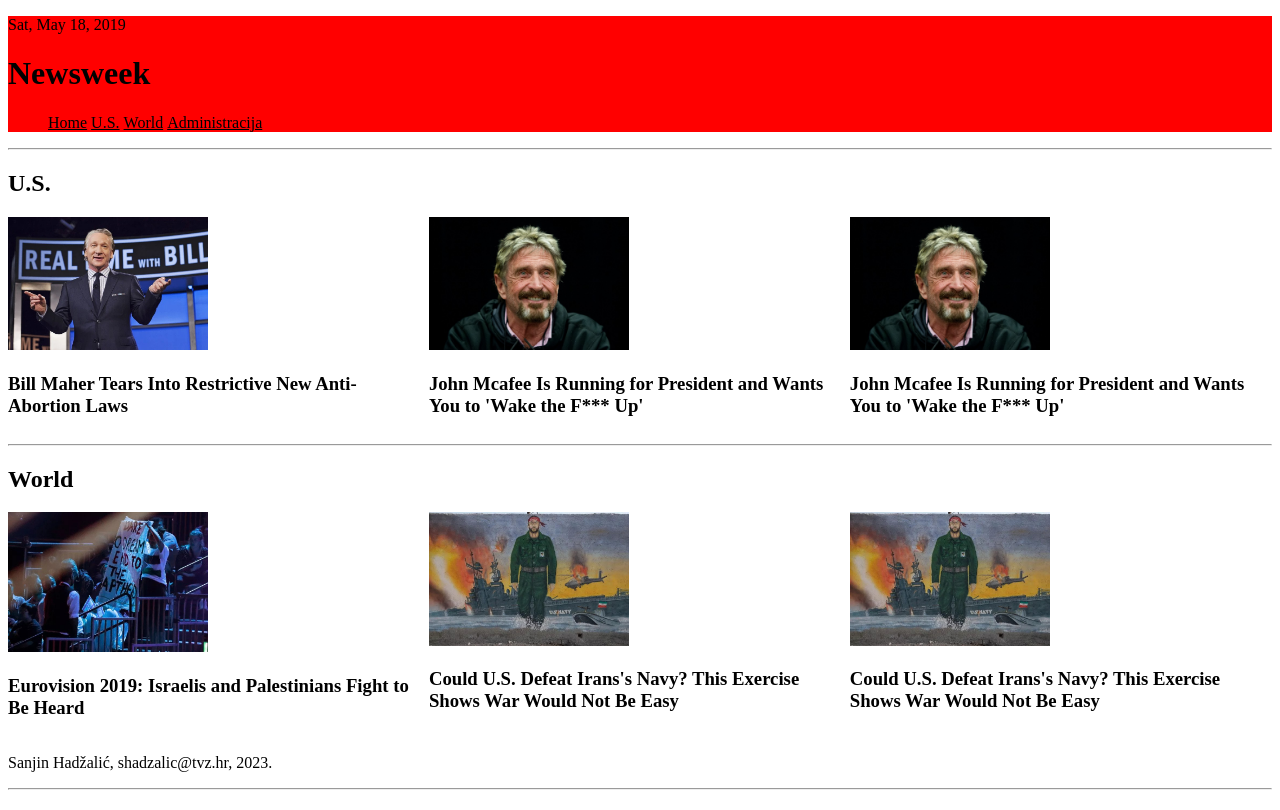
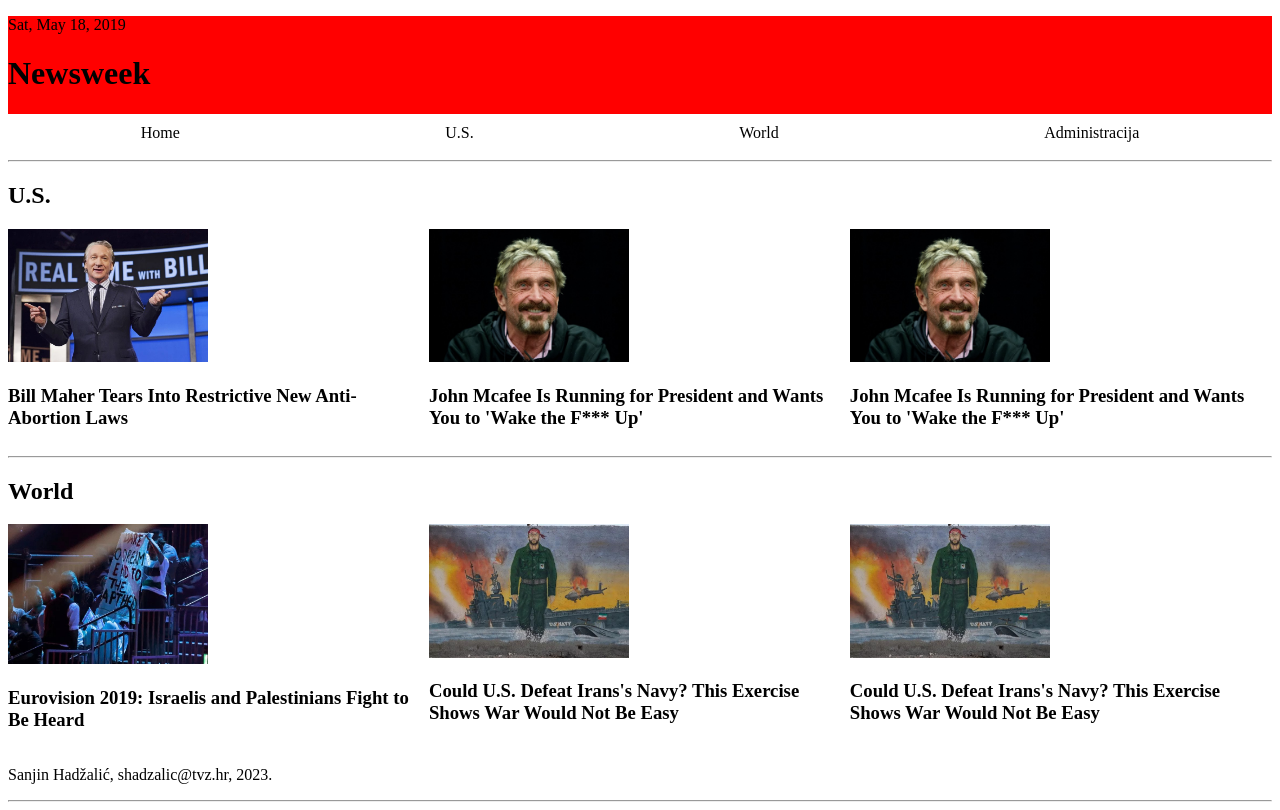
Before and after one commit to SanjinHadzalic/Newsweek, a PHP site: page / in a window 1280 px wide. Run offline with PHP 8.4, Linux system fonts and the light colour scheme.

Commit message:
refactor css code for navbar styling

```diff
--- a/style.css
+++ b/style.css
@@ -4,14 +4,26 @@
 header{
     background-color: red;
 }
-ul{
-    list-style: none;
-}
-li{
-    display: inline;
-}
+nav ul {
+    list-style-type: none;
+    margin: 0;
+    padding: 0;
+    display: flex;
+    justify-content: space-between;
+  }
 
-img{
+  nav ul li {
+    flex-grow: 1;
+  }
+
+  nav ul li a {
+    display: block;
+    text-decoration: none;
+    text-align: center;
+    padding: 10px;
+    background-color: white;
+    color: black;
+  }img{
     width: 200px;
 }
 .column{
```
